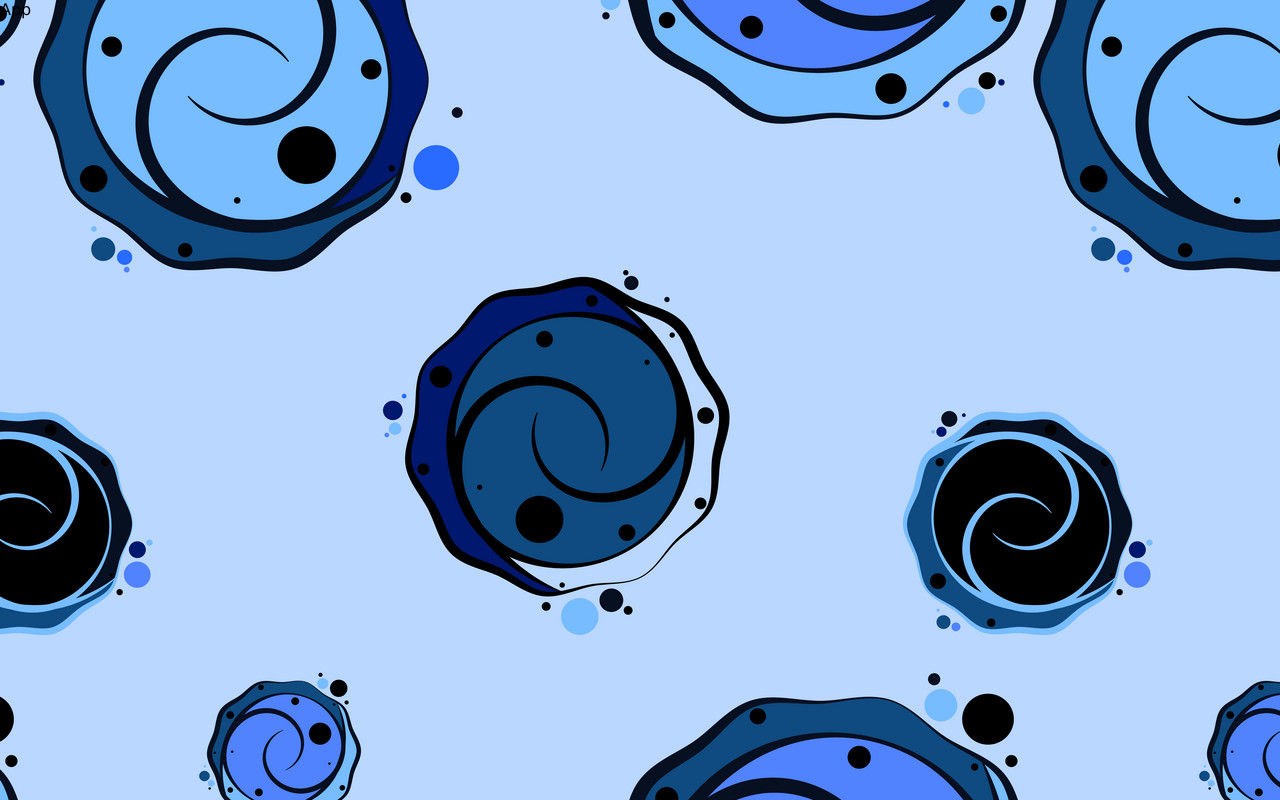
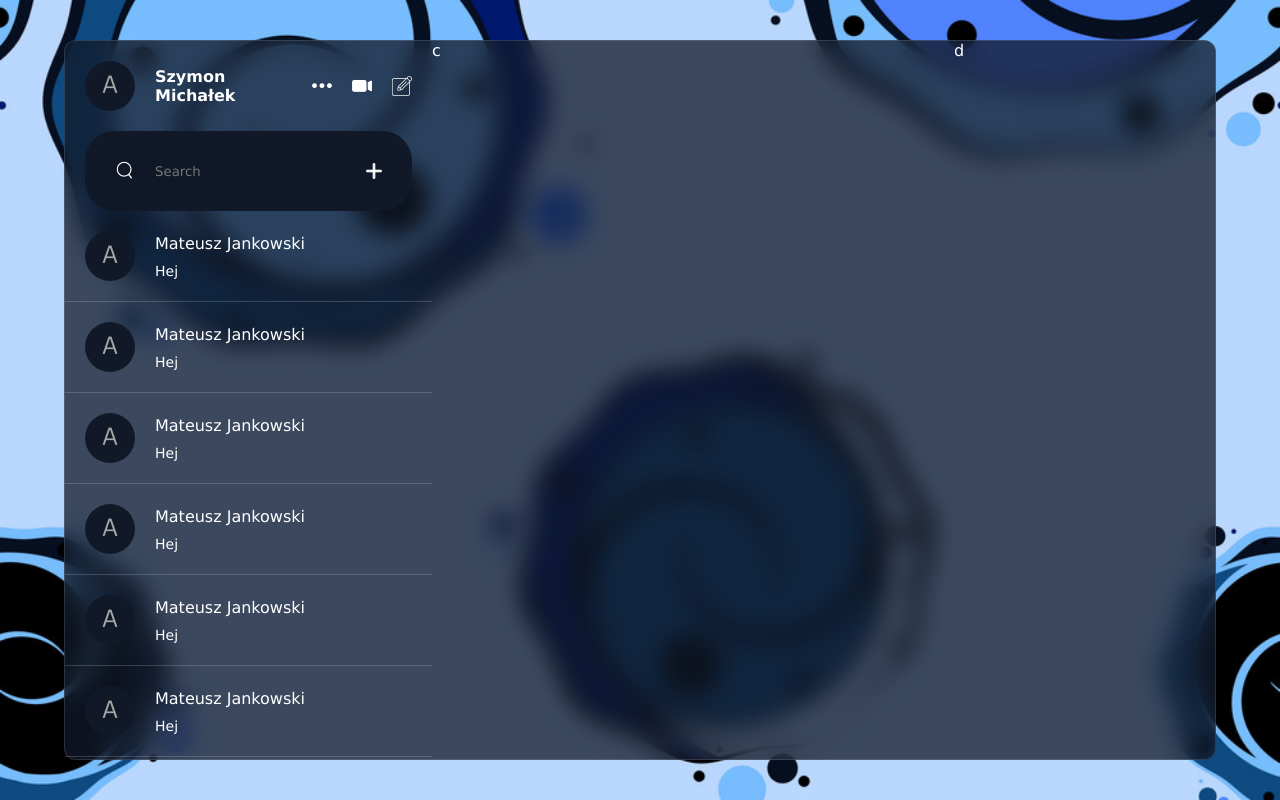
Before and after one commit to emdes515/react-firebase-chat, a React (Vite) app: page / in a window 1280 px wide. Built offline with nearby package versions, Linux system fonts and the light colour scheme.

Commit message:
add: Left side menu of chat

```diff
--- a/src/App.jsx
+++ b/src/App.jsx
@@ -1,7 +1,15 @@
+import Chat from './components/Chat/Chat';
+import Detail from './components/Detail/Detail';
+import List from './components/List/List';
+
 const App = () => {
-  return (
-    <div className=''>App</div>
-  )
-}
+	return (
+		<div className="container">
+			<List />
+			<Chat />
+			<Detail />
+		</div>
+	);
+};
 
-export default App
+export default App;
--- /dev/null
+++ b/src/components/Chat/Chat.css
@@ -0,0 +1,3 @@
+.chat {
+	flex: 2;
+}
--- /dev/null
+++ b/src/components/Chat/Chat.jsx
@@ -0,0 +1,8 @@
+import React from 'react';
+import './Chat.css';
+
+const Chat = () => {
+	return <div className="chat">c</div>;
+};
+
+export default Chat;
--- /dev/null
+++ b/src/components/Detail/Detail.css
@@ -0,0 +1,3 @@
+.detail {
+	flex: 1;
+}
--- /dev/null
+++ b/src/components/Detail/Detail.jsx
@@ -0,0 +1,8 @@
+import React from 'react';
+import './Detail.css';
+
+const Detail = () => {
+	return <div className="detail">d</div>;
+};
+
+export default Detail;
--- /dev/null
+++ b/src/components/List/ChatList/ChatList.css
@@ -0,0 +1,117 @@
+.chatList {
+	flex: 1;
+	overflow: auto;
+
+	.search {
+		display: flex;
+		align-items: center;
+		gap: 20px;
+		padding: 20px;
+		position: sticky;
+		top: 0;
+		background-color: rgb(17, 25, 40);
+		backdrop-filter: blur(12px) saturate(100%);
+		border-radius: 30px;
+		-webkit-border-radius: 30px;
+		-moz-border-radius: 30px;
+		-ms-border-radius: 30px;
+		-o-border-radius: 30px;
+		margin: 0 20px;
+	}
+
+	.searchBar {
+		flex: 1;
+		background-color: rgb(17, 25, 40, 0.5);
+		display: flex;
+		align-items: center;
+		gap: 20px;
+		-webkit-border-radius: 10px;
+		-moz-border-radius: 10px;
+		-ms-border-radius: 10px;
+		-o-border-radius: 10px;
+		border-radius: 10px;
+		padding: 10px;
+
+		input {
+			background-color: transparent;
+			border: none;
+			outline: none;
+			color: white;
+			flex: 1;
+		}
+
+		img {
+			width: 20px;
+			height: 20px;
+			object-fit: cover;
+			-webkit-border-radius: 50%;
+			-moz-border-radius: 50%;
+			-ms-border-radius: 50%;
+			-o-border-radius: 50%;
+		}
+	}
+
+	.add {
+		width: 36px;
+		height: 36px;
+		background-color: rgb(17, 25, 40, 0.5);
+		padding: 10px;
+		-webkit-border-radius: 10px;
+		-moz-border-radius: 10px;
+		-ms-border-radius: 10px;
+		-o-border-radius: 10px;
+		cursor: pointer;
+	}
+
+	.item {
+		display: flex;
+		align-items: center;
+		gap: 20px;
+		padding: 20px;
+		cursor: pointer;
+		border-bottom: 1px solid #dddddd35;
+
+		img {
+			width: 50px;
+			height: 50px;
+			-webkit-border-radius: 50%;
+			-moz-border-radius: 50%;
+			-ms-border-radius: 50%;
+			-o-border-radius: 50%;
+			border-radius: 50%;
+		}
+
+		.texts {
+			display: flex;
+			flex-direction: column;
+			gap: 10px;
+
+			span {
+				font-weight: 500;
+			}
+
+			p {
+				font-size: 14px;
+				font-weight: 300;
+			}
+		}
+	}
+}
+
+::-webkit-scrollbar {
+	background-color: #dddddd35;
+	width: 5px;
+	-webkit-border-radius: 10px;
+	-moz-border-radius: 10px;
+	-ms-border-radius: 10px;
+	-o-border-radius: 10px;
+	border-radius: 10px;
+}
+
+::-webkit-scrollbar-thumb {
+	background-color: #dddddd35;
+}
+
+::-webkit-scrollbar-track {
+	display: none;
+}
--- /dev/null
+++ b/src/components/List/ChatList/ChatList.jsx
@@ -0,0 +1,180 @@
+import React, { useState } from 'react';
+import './ChatList.css';
+
+const ChatList = () => {
+	const [addMode, setAddMode] = useState(false);
+	return (
+		<div className="chatList">
+			<div className="search">
+				<div className="searchBar">
+					<img
+						src="./search.png"
+						alt=""
+					/>
+					<input
+						type="text"
+						placeholder="Search"
+					/>
+				</div>
+				<img
+					className="add"
+					src={addMode ? './minus.png' : './plus.png'}
+					alt=""
+					onClick={() => setAddMode((prev) => !prev)}
+				/>
+			</div>
+			<div className="item">
+				<img
+					src="./avatar.png"
+					alt=""
+				/>
+				<div className="texts">
+					<span>Mateusz Jankowski</span>
+					<p>Hej</p>
+				</div>
+			</div>
+			<div className="item">
+				<img
+					src="./avatar.png"
+					alt=""
+				/>
+				<div className="texts">
+					<span>Mateusz Jankowski</span>
+					<p>Hej</p>
+				</div>
+			</div>
+			<div className="item">
+				<img
+					src="./avatar.png"
+					alt=""
+				/>
+				<div className="texts">
+					<span>Mateusz Jankowski</span>
+					<p>Hej</p>
+				</div>
+			</div>
+			<div className="item">
+				<img
+					src="./avatar.png"
+					alt=""
+				/>
+				<div className="texts">
+					<span>Mateusz Jankowski</span>
+					<p>Hej</p>
+				</div>
+			</div>
+			<div className="item">
+				<img
+					src="./avatar.png"
+					alt=""
+				/>
+				<div className="texts">
+					<span>Mateusz Jankowski</span>
+					<p>Hej</p>
+				</div>
+			</div>
+			<div className="item">
+				<img
+					src="./avatar.png"
+					alt=""
+				/>
+				<div className="texts">
+					<span>Mateusz Jankowski</span>
+					<p>Hej</p>
+				</div>
+			</div>
+			<div className="item">
+				<img
+					src="./avatar.png"
+					alt=""
+				/>
+				<div className="texts">
+					<span>Mateusz Jankowski</span>
+					<p>Hej</p>
+				</div>
+			</div>
+			<div className="item">
+				<img
+					src="./avatar.png"
+					alt=""
+				/>
+				<div className="texts">
+					<span>Mateusz Jankowski</span>
+					<p>Hej</p>
+				</div>
+			</div>
+			<div className="item">
+				<img
+					src="./avatar.png"
+					alt=""
+				/>
+				<div className="texts">
+					<span>Mateusz Jankowski</span>
+					<p>Hej</p>
+				</div>
+			</div>
+			<div className="item">
+				<img
+					src="./avatar.png"
+					alt=""
+				/>
+				<div className="texts">
+					<span>Mateusz Jankowski</span>
+					<p>Hej</p>
+				</div>
+			</div>
+			<div className="item">
+				<img
+					src="./avatar.png"
+					alt=""
+				/>
+				<div className="texts">
+					<span>Mateusz Jankowski</span>
+					<p>Hej</p>
+				</div>
+			</div>
+			<div className="item">
+				<img
+					src="./avatar.png"
+					alt=""
+				/>
+				<div className="texts">
+					<span>Mateusz Jankowski</span>
+					<p>Hej</p>
+				</div>
+			</div>
+			<div className="item">
+				<img
+					src="./avatar.png"
+					alt=""
+				/>
+				<div className="texts">
+					<span>Mateusz Jankowski</span>
+					<p>Hej</p>
+				</div>
+			</div>
+			<div className="item">
+				<img
+					src="./avatar.png"
+					alt=""
+				/>
+				<div className="texts">
+					<span>Mateusz Jankowski</span>
+					<p>Hej</p>
+				</div>
+			</div>
+			<div className="item">
+				<img
+					src="./avatar.png"
+					alt=""
+				/>
+				<div className="texts">
+					<span>Mateusz Jankowski</span>
+					<p>Hej</p>
+				</div>
+			</div>
+		</div>
+	);
+};
+
+export default ChatList;
--- /dev/null
+++ b/src/components/List/List.css
@@ -0,0 +1,5 @@
+.list {
+	flex: 1;
+	display: flex;
+	flex-direction: column;
+}
--- /dev/null
+++ b/src/components/List/List.jsx
@@ -0,0 +1,15 @@
+import React from 'react';
+import './List.css';
+import ChatList from './ChatList/ChatList';
+import UserInfo from './UserInfo/UserInfo';
+
+const List = () => {
+	return (
+		<div className="list">
+			<UserInfo />
+			<ChatList />
+		</div>
+	);
+};
+
+export default List;
--- /dev/null
+++ b/src/components/List/UserInfo/UserInfo.css
@@ -0,0 +1,39 @@
+.userInfo {
+	padding: 20px;
+	display: flex;
+	align-items: center;
+	justify-content: space-between;
+	gap: 20px;
+
+	.user {
+		display: flex;
+		align-items: center;
+		gap: 20px;
+
+		img {
+			width: 50px;
+			height: 50px;
+			border-radius: 50%;
+			-webkit-border-radius: 50%;
+			-moz-border-radius: 50%;
+			-ms-border-radius: 50%;
+			-o-border-radius: 50%;
+			object-fit: cover;
+		}
+
+		h2 {
+			font-size: 1rem;
+		}
+	}
+
+	.icons {
+		display: flex;
+		gap: 20px;
+
+		img {
+			width: 20px;
+			height: 20px;
+			cursor: pointer;
+		}
+	}
+}
--- /dev/null
+++ b/src/components/List/UserInfo/UserInfo.jsx
@@ -0,0 +1,32 @@
+import React from 'react';
+import './UserInfo.css';
+
+const UserInfo = () => {
+	return (
+		<div className="userInfo">
+			<div className="user">
+				<img
+					src="./avatar.png"
+					alt=""
+				/>
+				<h2>Szymon Michałek</h2>
+			</div>
+			<div className="icons">
+				<img
+					src="./more.png"
+					alt=""
+				/>
+				<img
+					src="./video.png"
+					alt=""
+				/>
+				<img
+					src="./edit.png"
+					alt=""
+				/>
+			</div>
+		</div>
+	);
+};
+
+export default UserInfo;
--- a/src/index.css
+++ b/src/index.css
@@ -10,4 +10,22 @@
 	background-image: url('../public/bg.jpg');
 	display: flex;
 	align-items: center;
+	justify-content: center;
+	height: 100vh;
+	color: white;
+	background-size: cover;
 }
+
+.container {
+	width: 90vw;
+	height: 90vh;
+	background-color: rgb(17, 25, 40, 0.75);
+	backdrop-filter: blur(12px) saturate(100%);
+	-webkit-border-radius: 12px;
+	-moz-border-radius: 12px;
+	-ms-border-radius: 12px;
+	-o-border-radius: 12px;
+	border-radius: 12px;
+	border: 1px solid rgba(255, 255, 255, 0.125);
+	display: flex;
+}
```
